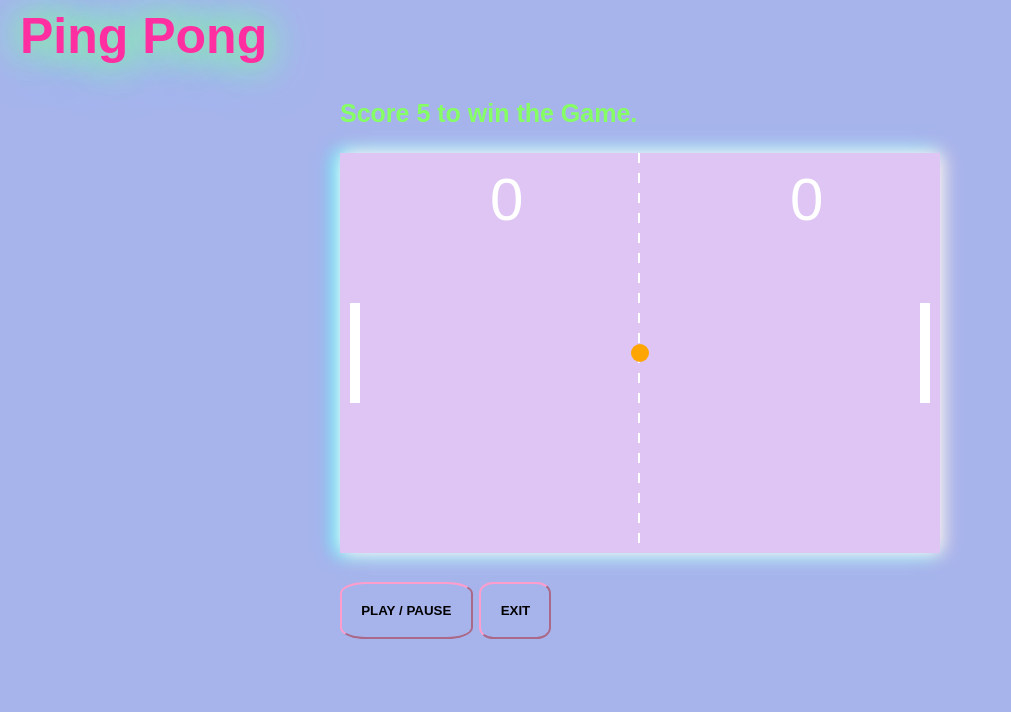
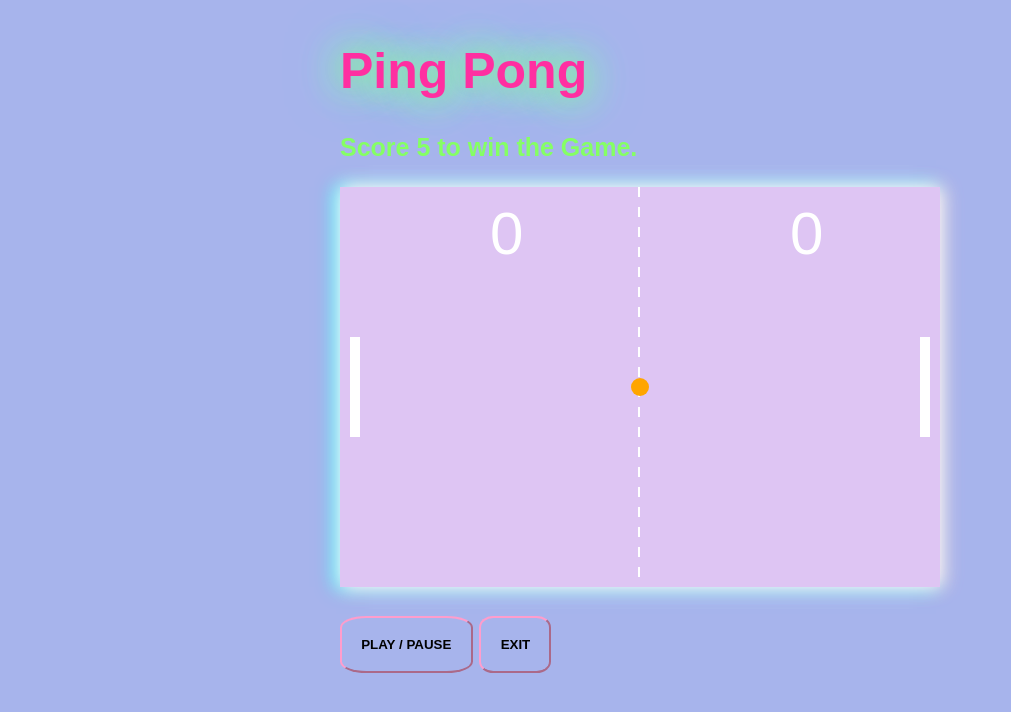
Before and after one commit to pridhigarg369/PingPong, a plain HTML site: page index.html in a window 1280 px wide. Shown: the whole page, without its empty margins (0-1011 px from the left). Drawn offline with Linux system fonts and the light colour scheme; a web font is replaced by a local one.

Commit message:
Update index.css

```diff
--- a/index.css
+++ b/index.css
@@ -20,8 +20,6 @@ h1{
     text-shadow: 0 0 35px #85FF64,
     0 0 40px #97f3df,
     0 0 55px #68f0fa;
-    margin-top: -0.1vh;
-    margin-left: -25vw;
     color: rgb(255, 47, 161);
     display: block;}
 #text{
```
